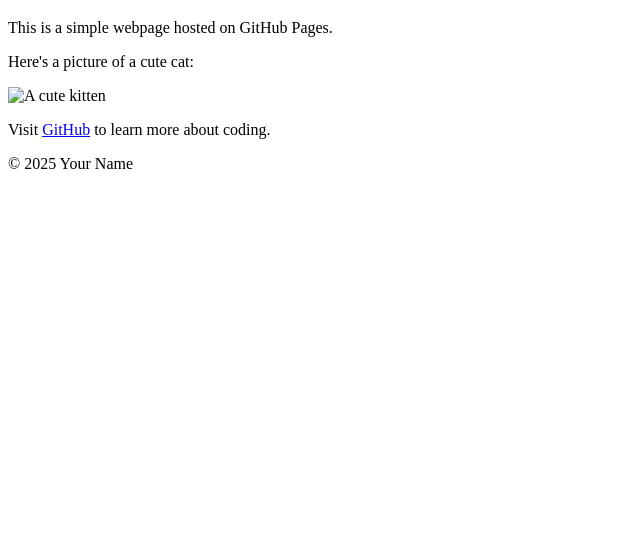
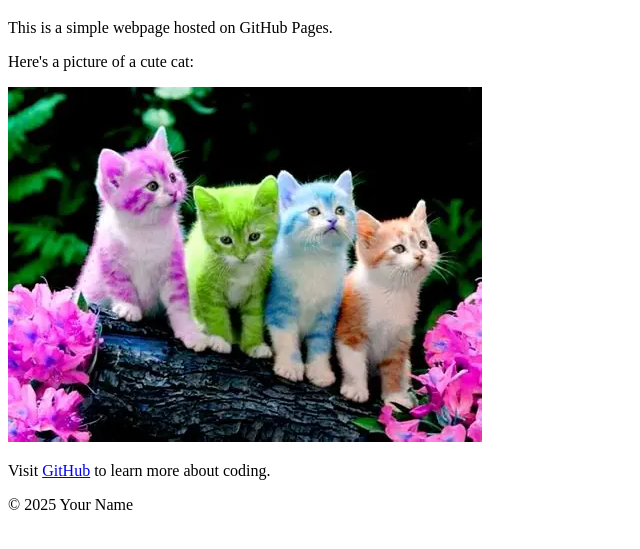
Before and after one commit to bida25-299/bida25-299, a plain HTML site: page index.html in a window 1280 px wide. Shown: the part 61-610 px from the top of the page, without its empty margins (0-640 px from the left). Drawn offline with Linux system fonts and the light colour scheme.

Commit message:
index.html

```diff
--- a/index.html
+++ b/index.html
@@ -27,7 +27,7 @@
 
 <p>Here's a picture of a cute cat:</p>
 
-<img src="kittens.webp/200/300" alt="A cute kitten">
+<img src="kittens.webp" alt="A cute kitten">
 
 
 <p>Visit <a href="https://github.com">GitHub</a> to learn more about coding.</p>
```
